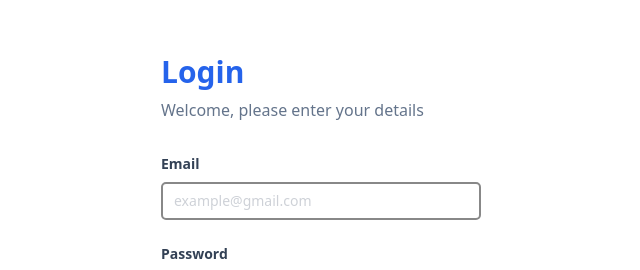
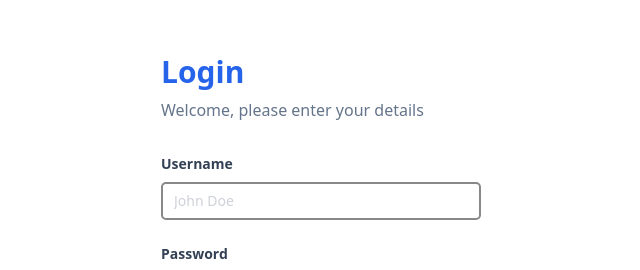
Before and after one commit to KenzoSebastian/belajar_react, a React (Vite) app: page /login in a window 1280 px wide. Shown: the part 164-434 px from the top of the page, without its empty margins (319-959 px from the left). Built offline with nearby package versions, Linux system fonts and the light colour scheme.

Commit message:
Post Data Api

```diff
--- a/package.json
+++ b/package.json
@@ -11,6 +11,7 @@
   },
   "dependencies": {
     "axios": "^1.7.9",
+    "jwt-decode": "^4.0.0",
     "react": "^18.3.1",
     "react-dom": "^18.3.1",
     "react-router-dom": "^7.0.2"
--- a/src/Pages/products.jsx
+++ b/src/Pages/products.jsx
@@ -3,16 +3,21 @@
 import Button from "../components/Elements/Button";
 import Counter from "../components/Fragments/Counter";
 import { getProducts } from "../services/product.service";
-
-const email = localStorage.getItem("email");
+import { getUsername } from "../services/auth.service";
 
 const ProductsPage = () => {
   const [cart, setCart] = useState([]);
   const [totalPrice, setTotalPrice] = useState(0);
   const [products, setProducts] = useState([]);
+  const [username, setUsername] = useState("");
 
   useEffect(() => {
     setCart(JSON.parse(localStorage.getItem("cart")) || []);
+  }, []);
+
+  useEffect(() => {
+    const token = localStorage.getItem("token");
+    token ? setUsername(getUsername(token)) : (window.location.href = "/login");
   }, []);
 
   useEffect(() => {
@@ -22,8 +27,7 @@
   }, []);
 
   const handleLogout = () => {
-    localStorage.removeItem("email");
-    localStorage.removeItem("password");
+    localStorage.removeItem("token");
     window.location.href = "/login";
   };
 
@@ -70,7 +74,7 @@
   return (
     <Fragment>
       <div className="flex justify-end h-20 bg-blue-600 text-white items-center px-10">
-        {email}
+        {username}
         <Button classname="ml-5 bg-black" onClick={handleLogout}>
           Logout
         </Button>
@@ -115,7 +119,6 @@
                           style: "currency",
                           currency: "USD",
                           minimumFractionDigits: 0,
-
                         })}
                       </td>
                       <td>{item.qty}</td>
--- a/src/components/Fragments/FormLogin.jsx
+++ b/src/components/Fragments/FormLogin.jsx
@@ -1,28 +1,42 @@
-import { useEffect, useRef } from "react";
+import { useEffect, useRef, useState } from "react";
 import Button from "../Elements/Button";
 import InputForm from "../Elements/Input";
+import { login } from "../../services/auth.service";
 
 const FormLogin = () => {
+  const [loginfailed, setLoginfailed] = useState("");
   const handleLogin = (event) => {
     event.preventDefault();
-    localStorage.setItem("email", event.target.email.value);
-    localStorage.setItem("password", event.target.password.value);
-    window.location.href = "/products";
+    // localStorage.setItem("email", event.target.email.value);
+    // localStorage.setItem("password", event.target.password.value);
+    // window.location.href = "/products";
+    const data = {
+      username: event.target.username.value,
+      password: event.target.password.value,
+    };
+    login(data, (status, res) => {
+      if (status) {
+        localStorage.setItem("token", res);
+        window.location.href = "/products";
+      } else {
+        setLoginfailed(res.response.data);
+      }
+    });
   };
 
-  const emailRef = useRef(null);
+  const userNameRef = useRef(null);
 
   useEffect(() => {
-    emailRef.current.focus();
+    userNameRef.current.focus();
   }, []);
   return (
     <form onSubmit={handleLogin}>
       <InputForm
-        label="Email"
-        type="email"
-        placeholder="example@gmail.com"
-        name="email"
-        ref={emailRef}
+        label="Username"
+        type="text"
+        placeholder="John Doe"
+        name="username"
+        ref={userNameRef}
       />
       <InputForm
         label="Password"
@@ -34,6 +48,7 @@
       <Button classname="bg-blue-600 w-full" type="submit">
         Login
       </Button>
+      {loginfailed && <p className="text-red-600 text-center mt-5">{loginfailed}</p>}
     </form>
   );
 };
--- /dev/null
+++ b/src/services/auth.service.js
@@ -0,0 +1,14 @@
+import axios from "axios";
+import { jwtDecode } from "jwt-decode";
+
+export const login = (data, callback) => {
+  axios
+    .post("https://fakestoreapi.com/auth/login", data)
+    .then((res) => callback(true, res.data.token))
+    .catch((error) => callback(false, error));
+};
+
+export const getUsername = (token) => {
+  const decoded = jwtDecode(token);
+  return decoded.user;
+}
--- a/src/services/product.service.js
+++ b/src/services/product.service.js
@@ -4,5 +4,5 @@
   axios
     .get("https://fakestoreapi.com/products")
     .then((res) => callback(res.data))
-    .catch((error) => console.log(error));
+    .catch((error) => callback(error));
 };
```
Also changed, not shown: 1 other file (tests, documents, lock files or other folders).
